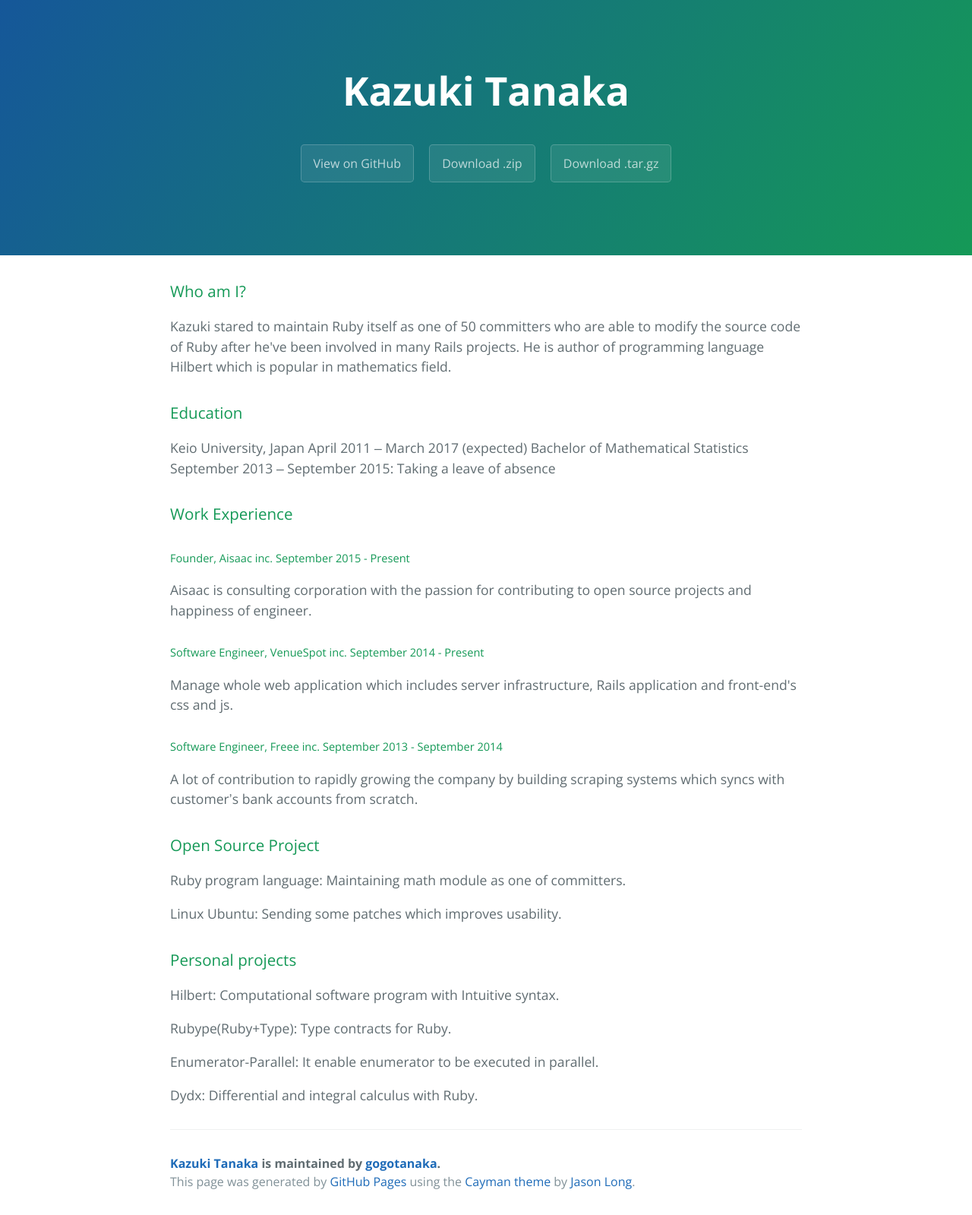
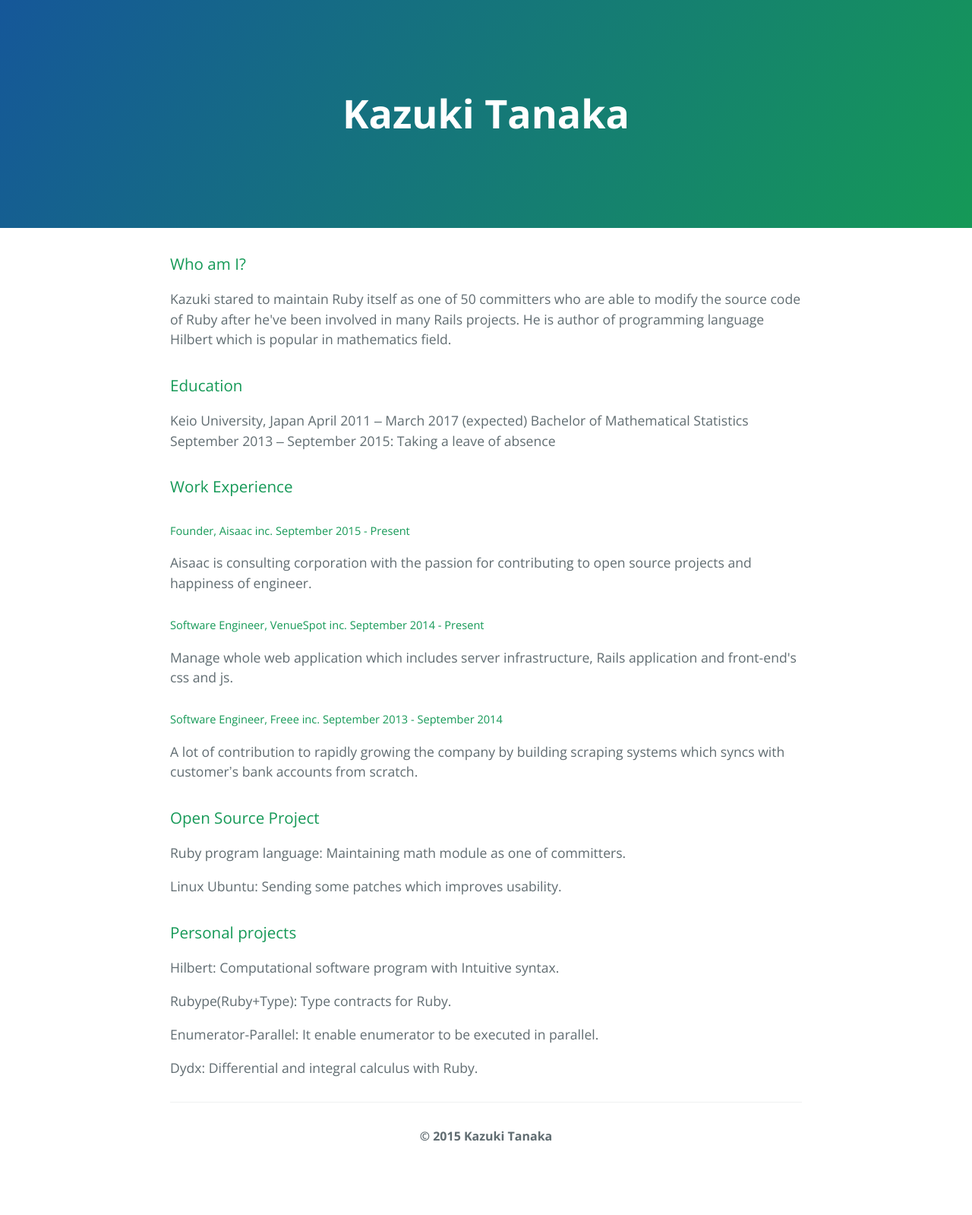
Before and after one commit to gogotanaka/kazuki-tanaka, a plain HTML site: page index.html in a window 1280 px wide. Shown: the whole page at 76% size. After the commit the page ends 1539 px from the top, so only its background shows below. Drawn offline with nearby package versions, Linux system fonts and the light colour scheme.

Commit message:
Update txt

```diff
--- a/index.html
+++ b/index.html
@@ -11,11 +11,9 @@
   </head>
   <body>
     <section class="page-header">
-      <h1 class="project-name">Kazuki Tanaka</h1>
+      <h1 class="project-name" style='margin-top: 30px;'>Kazuki Tanaka</h1>
       <h2 class="project-tagline"></h2>
-      <a href="https://github.com/gogotanaka/kazuki-tanaka" class="btn">View on GitHub</a>
-      <a href="https://github.com/gogotanaka/kazuki-tanaka/zipball/master" class="btn">Download .zip</a>
-      <a href="https://github.com/gogotanaka/kazuki-tanaka/tarball/master" class="btn">Download .tar.gz</a>
+
     </section>
 
     <section class="main-content">
@@ -67,11 +65,9 @@ September 2013 ‒ September 2015: Taking a leave of absence </p>
 
 <p>Dydx: Differential and integral calculus with Ruby.</p>
 
-      <footer class="site-footer">
-        <span class="site-footer-owner"><a href="https://github.com/gogotanaka/kazuki-tanaka">Kazuki Tanaka</a> is maintained by <a href="https://github.com/gogotanaka">gogotanaka</a>.</span>
-
-        <span class="site-footer-credits">This page was generated by <a href="https://pages.github.com">GitHub Pages</a> using the <a href="https://github.com/jasonlong/cayman-theme">Cayman theme</a> by <a href="https://twitter.com/jasonlong">Jason Long</a>.</span>
-      </footer>
+<footer class="site-footer" style="text-align: center;">
+<span class="site-footer-owner">© 2015 Kazuki Tanaka<span>
+</footer>
 
     </section>
 
```
